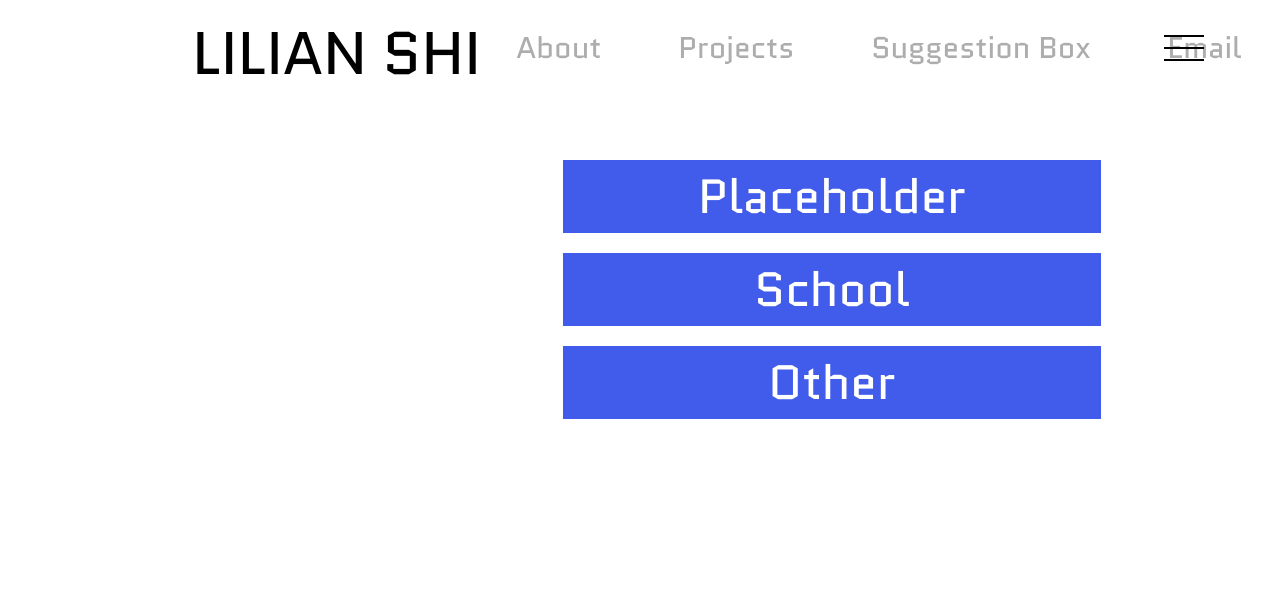
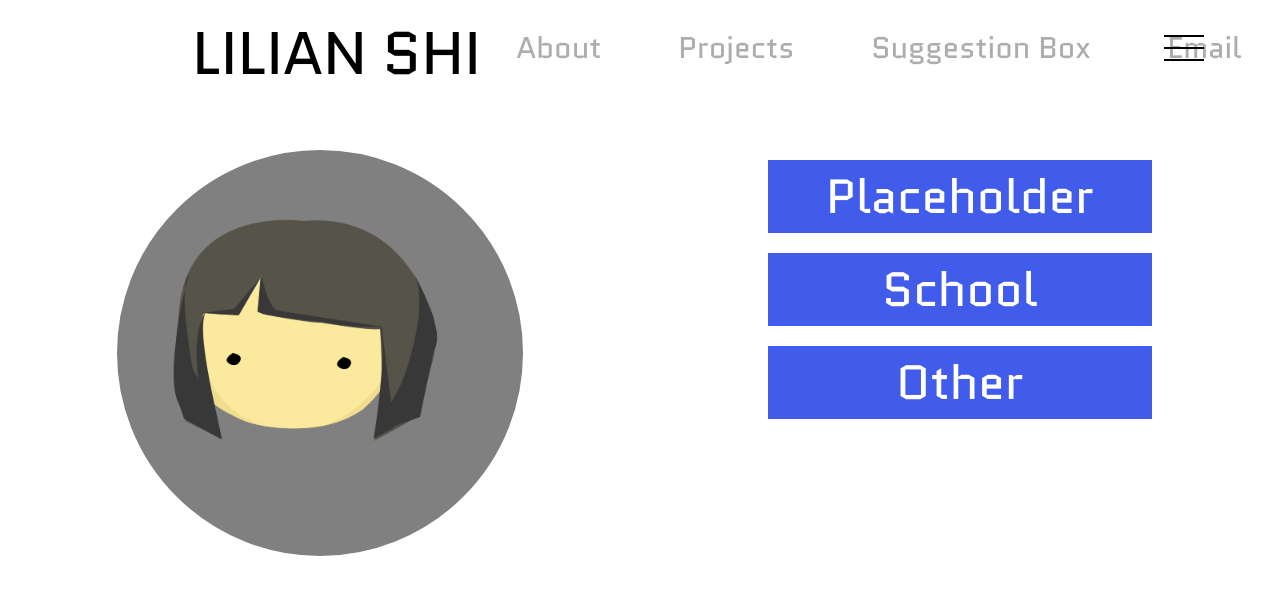
Before and after one commit to ShiLGit/personalwebsite, a React (Create React App) app in the folder frontend/: page / in a window 1280 px wide. Shown: the top 594 px of the page. Built offline with nearby package versions, Linux system fonts and the light colour scheme.

Commit message:
add vector head onto landing page

```diff
--- a/frontend/src/containers/Layout/Layout.js
+++ b/frontend/src/containers/Layout/Layout.js
@@ -3,6 +3,8 @@ import classes from './Layout.module.css';
 import Accordions from '../Accordions/Accordions';
 import Navbar from '../../components/Navigation/Navbar/Navbar';
 import Hamburger from '../../components/Navigation/Drawer/Hamburger';
+
+import portrait from '../../pictures/vectorhead.png';
 class Layout extends Component{
     state = {
         active: '/'
@@ -15,7 +17,9 @@ class Layout extends Component{
                     <Navbar/>
                     <Hamburger/>
                 </div>
-                <div className={classes.Body}>
+                <div className={classes.Body} >
+                <img className={classes.Picture} alt="MY HEAD" src={portrait}/>
+
                     <div className={classes.Accordions}>
                         <Accordions/>
                     </div>
--- a/frontend/src/containers/Layout/Layout.module.css
+++ b/frontend/src/containers/Layout/Layout.module.css
@@ -13,10 +13,23 @@
     width: 100vw;
 
 }
+.Picture{
+    background-color: grey;
+    border: 3px solid grey;
+    border-radius: 9000px;
+    width: 300px;
+    margin: auto;
+}
 
 @media (min-width:1000px){
    .Body{
-       grid-template-columns: 30vw 70vw;
+       grid-template-columns: 50vw 50vw;
+   }
+   .Picture{
+       grid-column-start: 1;
+       width: 400px;
+       vertical-align: center;
+       margin-top: 10px;
    }
    .Accordions{
        grid-column-start: 2;
--- a/frontend/src/index.css
+++ b/frontend/src/index.css
@@ -9,6 +9,10 @@ body {
   -moz-user-select: none; /* Firefox */
   -ms-user-select: none; /* IE10+/Edge */
   user-select: none; /* Standard */
+
+  overflow: hidden;
+  height: 100vh;
+  width: 100vw;
 }
 
 code {
```
Also changed, not shown: frontend/src/pictures/vectorhead.png (renamed from frontend/public/vectorhead.png).
